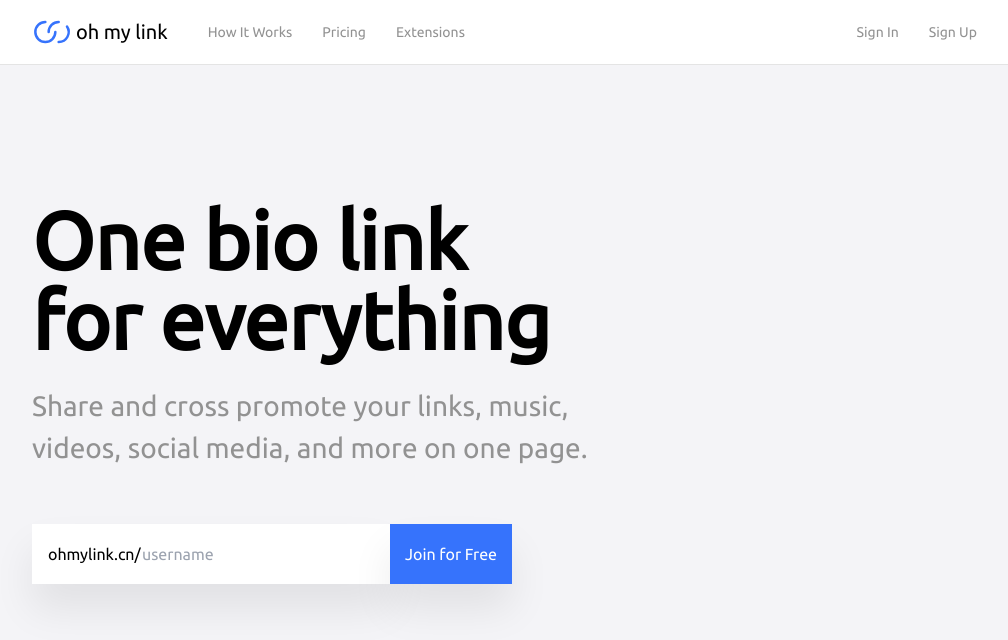
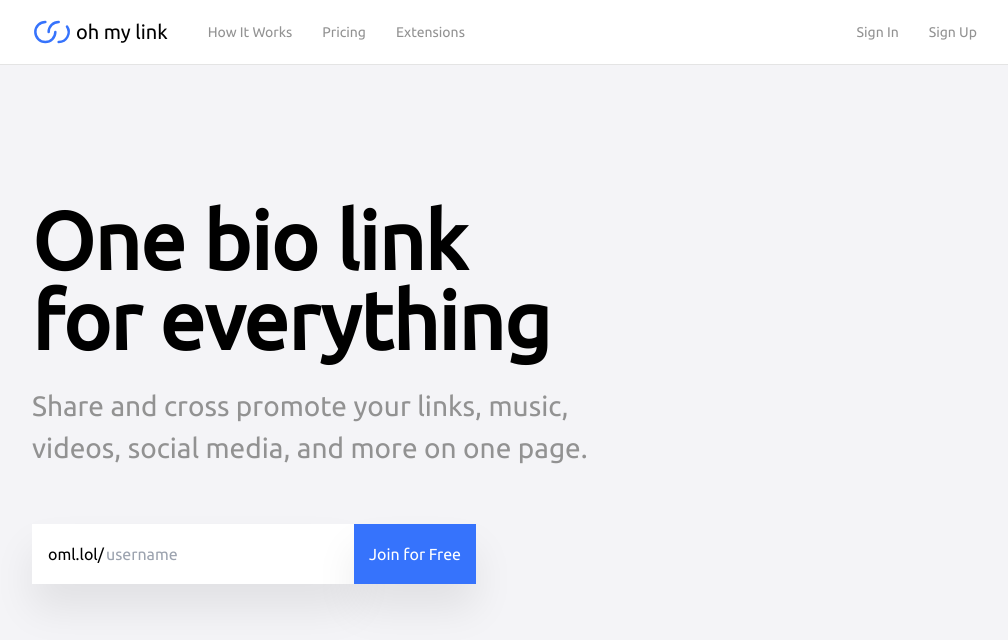
Before and after one commit to zwhy2024/next-ohmylink, a Next.js app: page / in a window 1280 px wide. Shown: the top 640 px of the page, without its empty margins (128-1136 px from the left). Built offline with nearby package versions, Linux system fonts and the light colour scheme.

Commit message:
change index page form label

```diff
--- a/app/page.tsx
+++ b/app/page.tsx
@@ -29,7 +29,7 @@ export default function Index() {
                   htmlFor="username"
                   className="absolute h-[60px] ml-1 px-3 text-[16px] font-[500] flex justify-center items-center"
                 >
-                  ohmylink.cn/
+                  oml.lol/
                 </label>
                 <input
                   type="text"
@@ -41,7 +41,7 @@ export default function Index() {
                   autoCapitalize="none"
                   autoCorrect="off"
                   autoComplete="off"
-                  className="shadow-[0_25px_40px_rgba(0,0,0,0.08)] outline-none min-h-[60px] mb-0 pl-[106px] text-[16px] transition-all duration-300 focus:border-l-4 focus:border-[#3673fc] border-l-4 border-transparent"
+                  className="shadow-[0_25px_40px_rgba(0,0,0,0.08)] outline-none min-h-[60px] mb-0 pl-[70px] text-[16px] transition-all duration-300 focus:border-l-4 focus:border-[#3673fc] border-l-4 border-transparent"
                 />
                 <input
                   type="submit"
```
